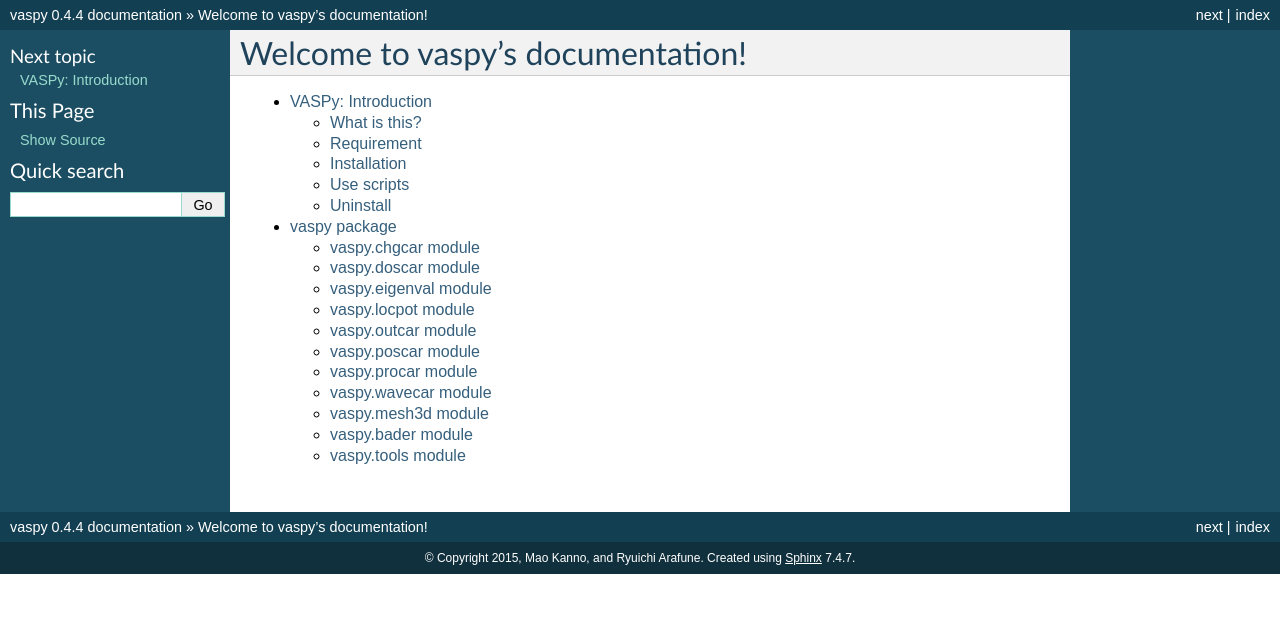
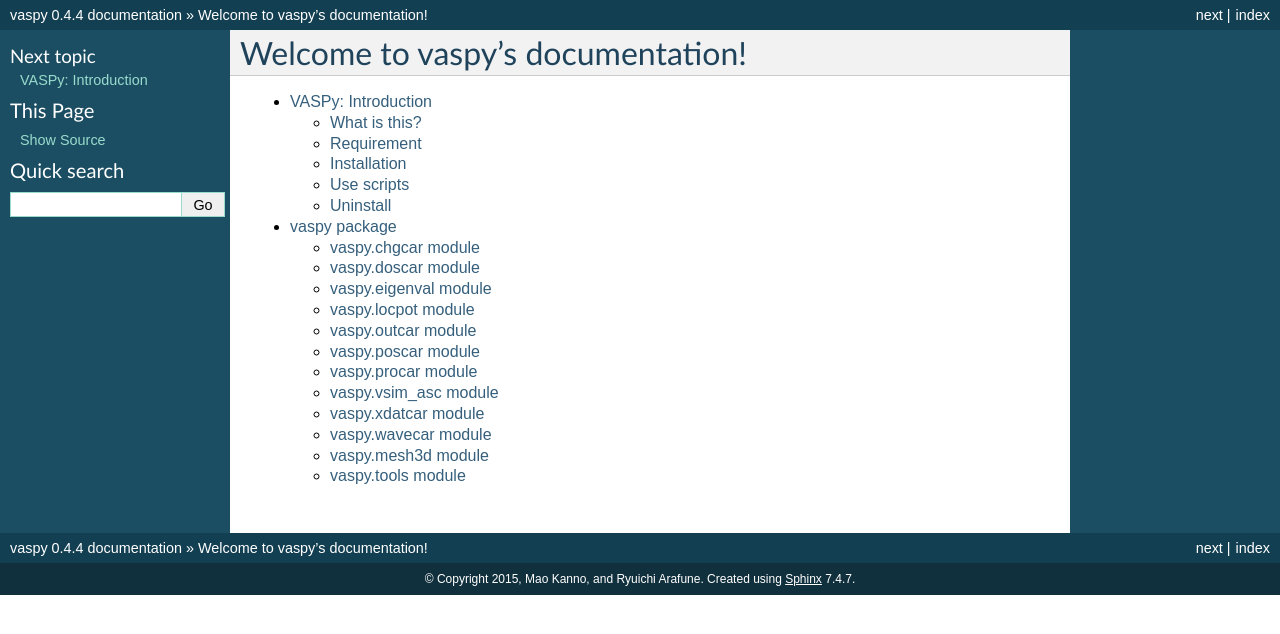
Before and after one commit to arafune/vaspy, a Sphinx documentation site: the page built from docs/index.rst, in a window 1280 px wide. Shown: the top 634 px of the page. Built offline with Sphinx 7.4.7, drawn with Linux system fonts in a browser that asks for light colours.

Commit message:
update for sphinx

```diff
--- a/docs/vaspy.rst
+++ b/docs/vaspy.rst
@@ -21,7 +21,7 @@
     :show-inheritance:
 
 vaspy.eigenval module
----------------------
+----------------------
 
 .. automodule:: vaspy.eigenval
     :members:
@@ -60,26 +60,35 @@
     :undoc-members:
     :show-inheritance:
 
+vaspy.vsim_asc module
+----------------------
+
+.. automodule:: vaspy.vsim_asc
+    :members:
+    :undoc-members:
+    :show-inheritance:
+
+vaspy.xdatcar module
+----------------------
+
+.. automodule:: vaspy.xdatcar
+    :members:
+    :undoc-members:
+    :show-inheritance:
+
 vaspy.wavecar module
----------------------
+----------------------
 
 .. automodule:: vaspy.wavecar
     :members:
     :undoc-members:
     :show-inheritance:
 
+
 vaspy.mesh3d module
--------------------
+---------------------
 
 .. automodule:: vaspy.mesh3d
-    :members:
-    :undoc-members:
-    :show-inheritance:
-
-vaspy.bader module
--------------------
-
-.. automodule:: vaspy.bader
     :members:
     :undoc-members:
     :show-inheritance:
```
